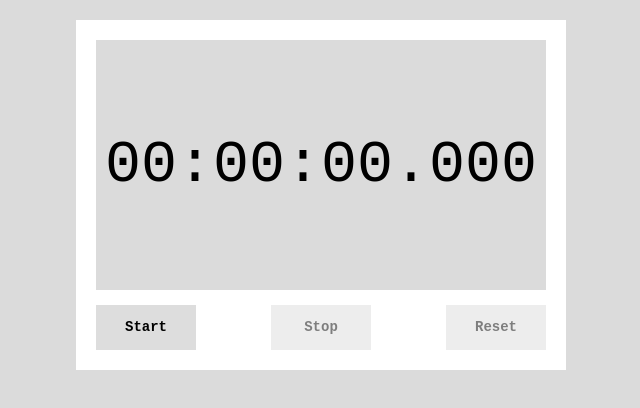
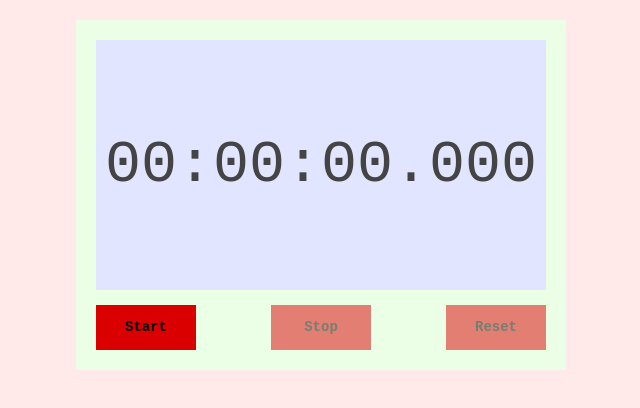
Before and after one commit to Shibusawa01/Stopwatch, a plain HTML site: page index.html in a window 1280 px wide. Shown: the whole page, without its empty margins (319-959 px from the left). Drawn offline with Linux system fonts and the light colour scheme.

Commit message:
詳細変更

```diff
--- a/styles.css
+++ b/styles.css
@@ -1,34 +1,35 @@
 body{
   font-family:'Courier New',monospace;
   font-size:14px;
-  background:rgb(219, 219, 219);
+  background:rgb(255, 233, 233);
 }
 
 .container{
   margin:20px auto;
   width:450px;
-  background:#fff;
+  background:rgb(235, 255, 230);
   padding:20px;
   text-align:center;
 }
 
 #timer {
-  background:rgb(219, 219, 219);
+  background:rgb(225, 229, 255);
   height:250px;
   line-height: 250px;
   font-size:60px;
   margin-bottom: 15px;
+  color:rgb(68, 68, 68);
+  user-select:none;
 }
 
 .btn{
   width: 100px;
   height:45px;
   line-height:45px;
-  background:#ddd;
+  background:rgb(219, 0, 0);
   font-weight:bold;
   cursor: pointer;
   user-select: none;
-
 }
 
 .controls{
```
